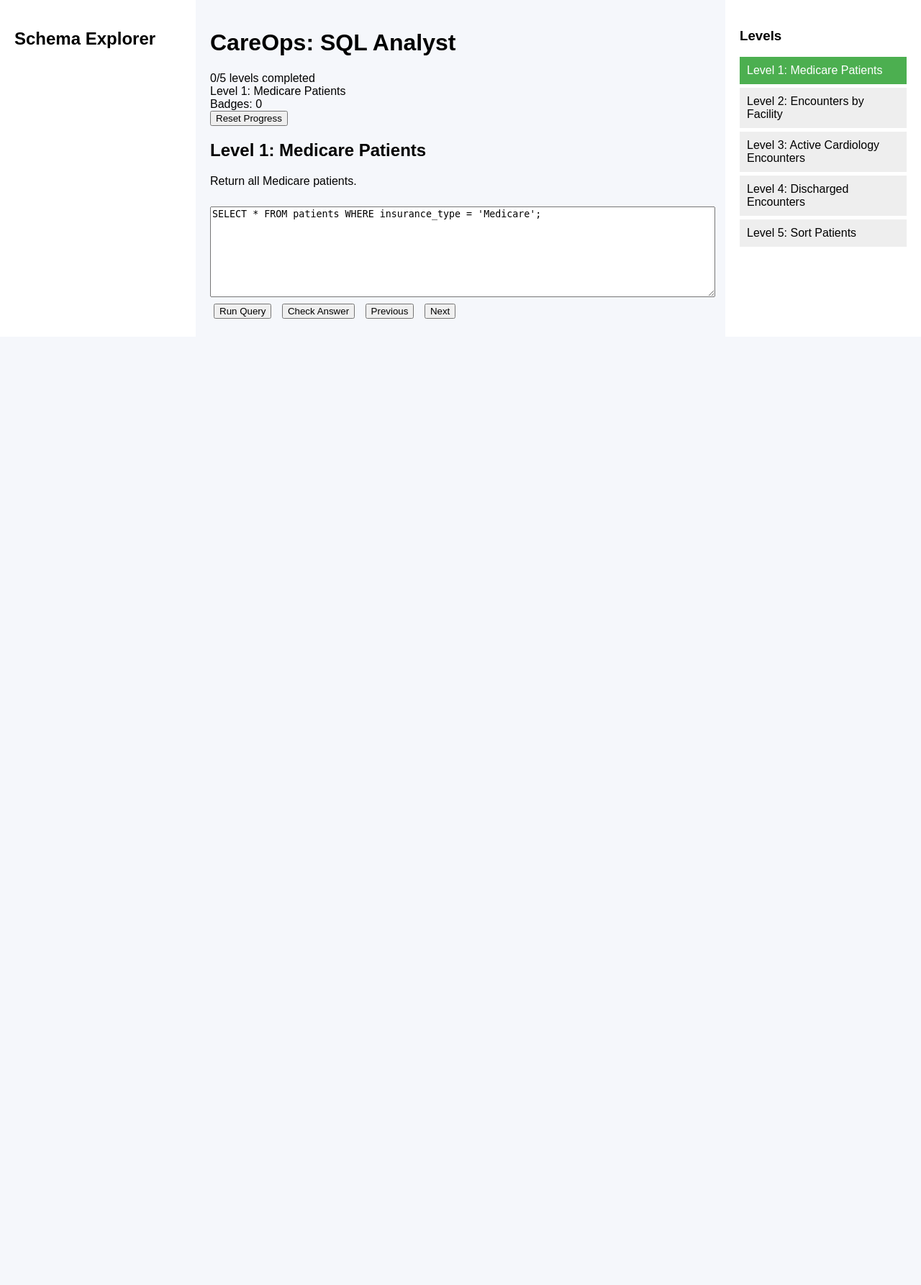
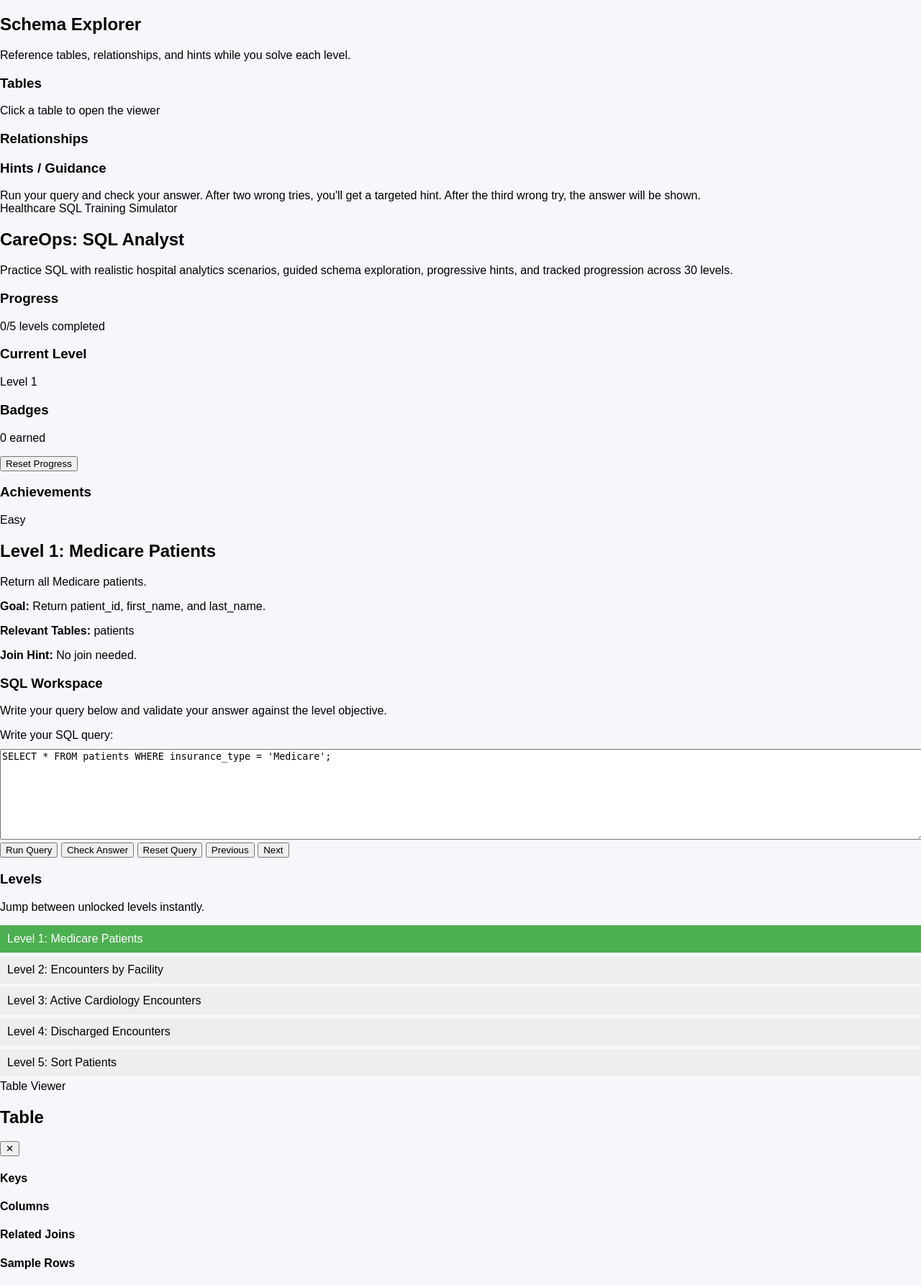
Before and after one commit to jhulsey299-rgb/careops-app, a Flask app: page / in a window 1280 px wide. Shown: the whole page at 72% size. Before the commit the page ends 443 px from the top, so only its background shows below. Run offline with Flask 3, Linux system fonts and the light colour scheme.

Commit message:
Update index.html

```diff
--- a/templates/index.html
+++ b/templates/index.html
@@ -1,53 +1,184 @@
 <!DOCTYPE html>
-<html>
+<html lang="en">
 <head>
+    <meta charset="UTF-8">
+    <meta name="viewport" content="width=device-width, initial-scale=1.0">
     <title>CareOps SQL Analyst</title>
     <link rel="stylesheet" href="/static/style.css">
 </head>
 <body>
-
-<div class="container">
-
-  <div class="left">
+<div class="app-shell">
+    <aside class="schema-panel" id="schema-panel">
+        <div class="schema-header">
             <h2>Schema Explorer</h2>
+            <p>Reference tables, relationships, and hints while you solve each level.</p>
         </div>
 
-  <div class="main">
+        <section class="schema-section">
+            <div class="section-title-row">
+                <h3>Tables</h3>
+                <span class="section-helper-text">Click a table to open the viewer</span>
+            </div>
+            <div id="schema-tables"></div>
+        </section>
+
+        <section class="schema-section">
+            <h3>Relationships</h3>
+            <div id="schema-relationships"></div>
+        </section>
+
+        <section class="schema-section">
+            <h3>Hints / Guidance</h3>
+            <div id="level-hint" class="hint-box">
+                Run your query and check your answer. After two wrong tries, you'll get a targeted hint. After the third wrong try, the answer will be shown.
+            </div>
+        </section>
+    </aside>
+
+    <div id="schema-resizer"></div>
+
+    <main class="main-content">
+        <section class="hero-banner">
+            <div class="hero-copy">
+                <div class="hero-kicker">Healthcare SQL Training Simulator</div>
                 <h1>CareOps: SQL Analyst</h1>
+                <p>Practice SQL with realistic hospital analytics scenarios, guided schema exploration, progressive hints, and tracked progression across 30 levels.</p>
+            </div>
+        </section>
 
-    <div class="dashboard">
-      <div id="progress-text">0/30 levels completed</div>
-      <div id="current-level">Level 1</div>
-      <div>Badges: <span id="badges">0</span></div>
+        <section class="top-dashboard">
+            <div class="dashboard-card">
+                <h3>Progress</h3>
+                <p id="progress-text">0 / 30 levels completed</p>
+                <div class="progress-bar-wrap">
+                    <div id="progress-bar"></div>
+                </div>
             </div>
 
-    <button onclick="resetAllProgress()">Reset Progress</button>
-
-    <div class="level-box">
-      <h2 id="level-title"></h2>
-      <p id="level-desc"></p>
+            <div class="dashboard-card">
+                <h3>Current Level</h3>
+                <p id="current-level-display">Level 1</p>
             </div>
 
-    <textarea id="query"></textarea>
+            <div class="dashboard-card">
+                <h3>Badges</h3>
+                <p id="badge-count">0 earned</p>
+            </div>
+        </section>
 
-    <div class="buttons">
+        <div class="dashboard-actions">
+            <button onclick="resetAllProgress()">Reset Progress</button>
+        </div>
+
+        <section class="badges-section">
+            <h3>Achievements</h3>
+            <div id="badges-container" class="badges-container"></div>
+        </section>
+
+        <div class="workspace-layout">
+            <section class="play-area">
+                <div class="mission-box">
+                    <div class="mission-meta-row">
+                        <span id="current-difficulty-badge" class="difficulty-badge difficulty-easy">Easy</span>
+                    </div>
+                    <h2 id="level-title">Level 1: Medicare Patients</h2>
+                    <p id="level-desc">Return all Medicare patients.</p>
+                    <p id="level-goal"><strong>Goal:</strong> Return patient_id, first_name, and last_name.</p>
+                    <p id="level-tables"><strong>Relevant Tables:</strong> patients</p>
+                    <p id="level-join-hint"><strong>Join Hint:</strong> No join needed.</p>
+                </div>
+
+                <div class="query-section">
+                    <div class="section-header">
+                        <h3>SQL Workspace</h3>
+                        <p>Write your query below and validate your answer against the level objective.</p>
+                    </div>
+
+                    <label for="query" class="query-label">Write your SQL query:</label>
+                    <textarea id="query" rows="8" cols="80"></textarea>
+
+                    <div class="button-row">
                         <button onclick="runQuery()">Run Query</button>
                         <button onclick="checkAnswer()">Check Answer</button>
+                        <button onclick="resetQuery()">Reset Query</button>
                         <button onclick="prevLevel()">Previous</button>
                         <button onclick="nextLevel()">Next</button>
                     </div>
-
-    <div id="output"></div>
                 </div>
 
-  <div class="right">
+                <div id="feedback"></div>
+                <div id="output"></div>
+            </section>
+
+            <aside class="levels-panel">
+                <div class="levels-panel-header">
                     <h3>Levels</h3>
-    <div id="levels-panel"></div>
+                    <p>Jump between unlocked levels instantly.</p>
+                </div>
+                <div id="levels-panel" class="levels-list"></div>
+            </aside>
         </div>
 
+        <div id="js-error-banner" class="js-error-banner hidden"></div>
+    </main>
 </div>
 
-<script src="/static/app.js?v=5"></script>
+<div id="table-modal-overlay" class="table-modal-overlay hidden" onclick="closeTableModal(event)">
+    <div class="table-modal" role="dialog" aria-modal="true" aria-labelledby="table-modal-title">
+        <div class="table-modal-header">
+            <div>
+                <div class="table-modal-kicker">Table Viewer</div>
+                <h2 id="table-modal-title">Table</h2>
+                <p id="table-modal-description"></p>
+            </div>
+            <button class="modal-close-btn" onclick="closeTableModal()">✕</button>
+        </div>
 
+        <div class="table-modal-meta">
+            <div class="table-modal-meta-card">
+                <h4>Keys</h4>
+                <p id="table-modal-keys"></p>
+            </div>
+            <div class="table-modal-meta-card">
+                <h4>Columns</h4>
+                <p id="table-modal-columns"></p>
+            </div>
+            <div class="table-modal-meta-card">
+                <h4>Related Joins</h4>
+                <div id="table-modal-relationships"></div>
+            </div>
+        </div>
+
+        <div class="table-modal-preview">
+            <h4>Sample Rows</h4>
+            <div id="table-modal-preview-content"></div>
+        </div>
+    </div>
+</div>
+
+<script>
+window.addEventListener('error', function (event) {
+    var banner = document.getElementById('js-error-banner');
+    if (!banner) return;
+    banner.classList.remove('hidden');
+    banner.textContent =
+        'JavaScript Error:\n' +
+        'Message: ' + event.message + '\n' +
+        'File: ' + event.filename + '\n' +
+        'Line: ' + event.lineno + '\n' +
+        'Column: ' + event.colno;
+});
+
+window.addEventListener('unhandledrejection', function (event) {
+    var banner = document.getElementById('js-error-banner');
+    if (!banner) return;
+    banner.classList.remove('hidden');
+    banner.textContent =
+        'Unhandled Promise Error:\n' +
+        String(event.reason);
+});
+</script>
+
+<script src="/static/app.js?v=6"></script>
 </body>
 </html>
```
Lines whose indentation alone changed are shown as unchanged.
